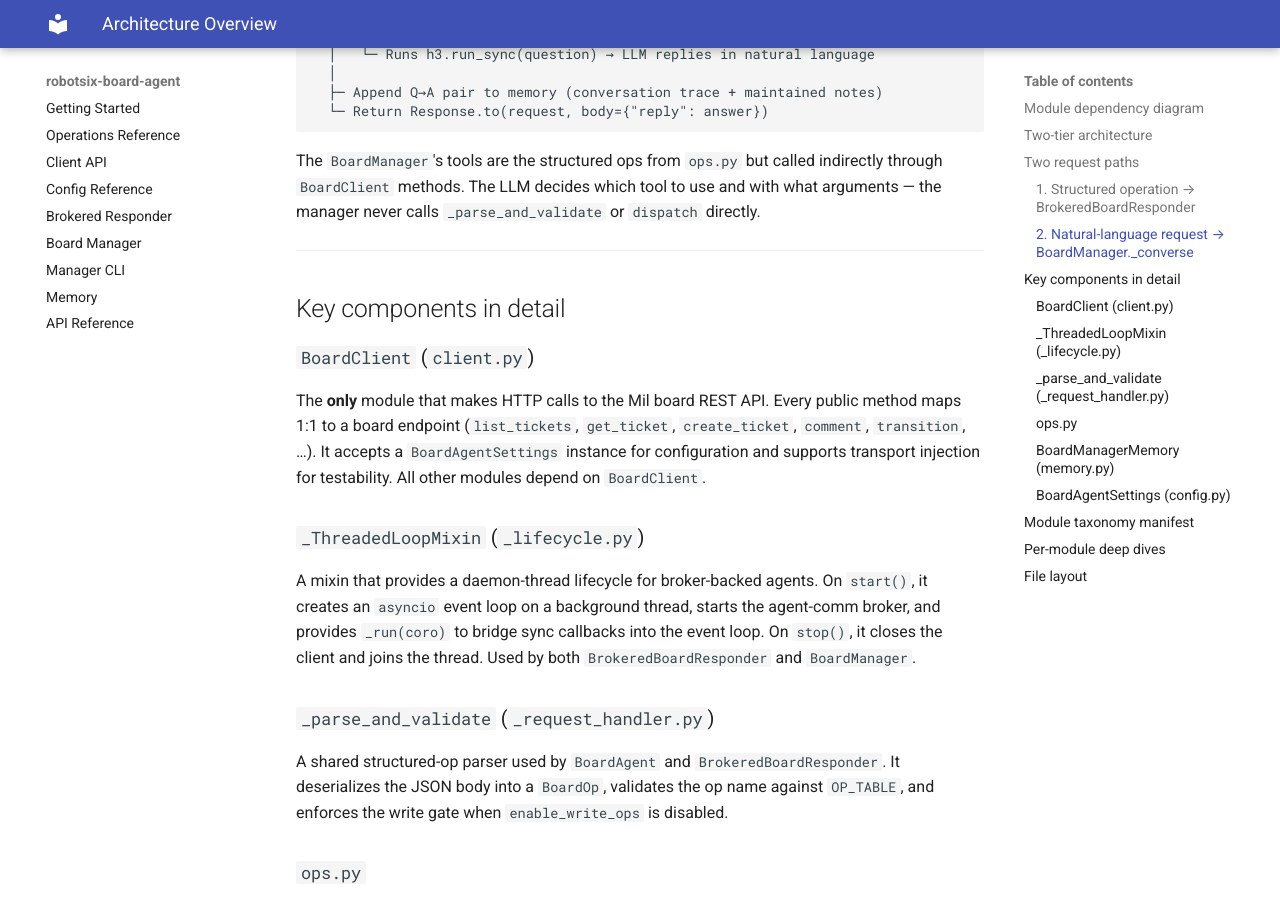
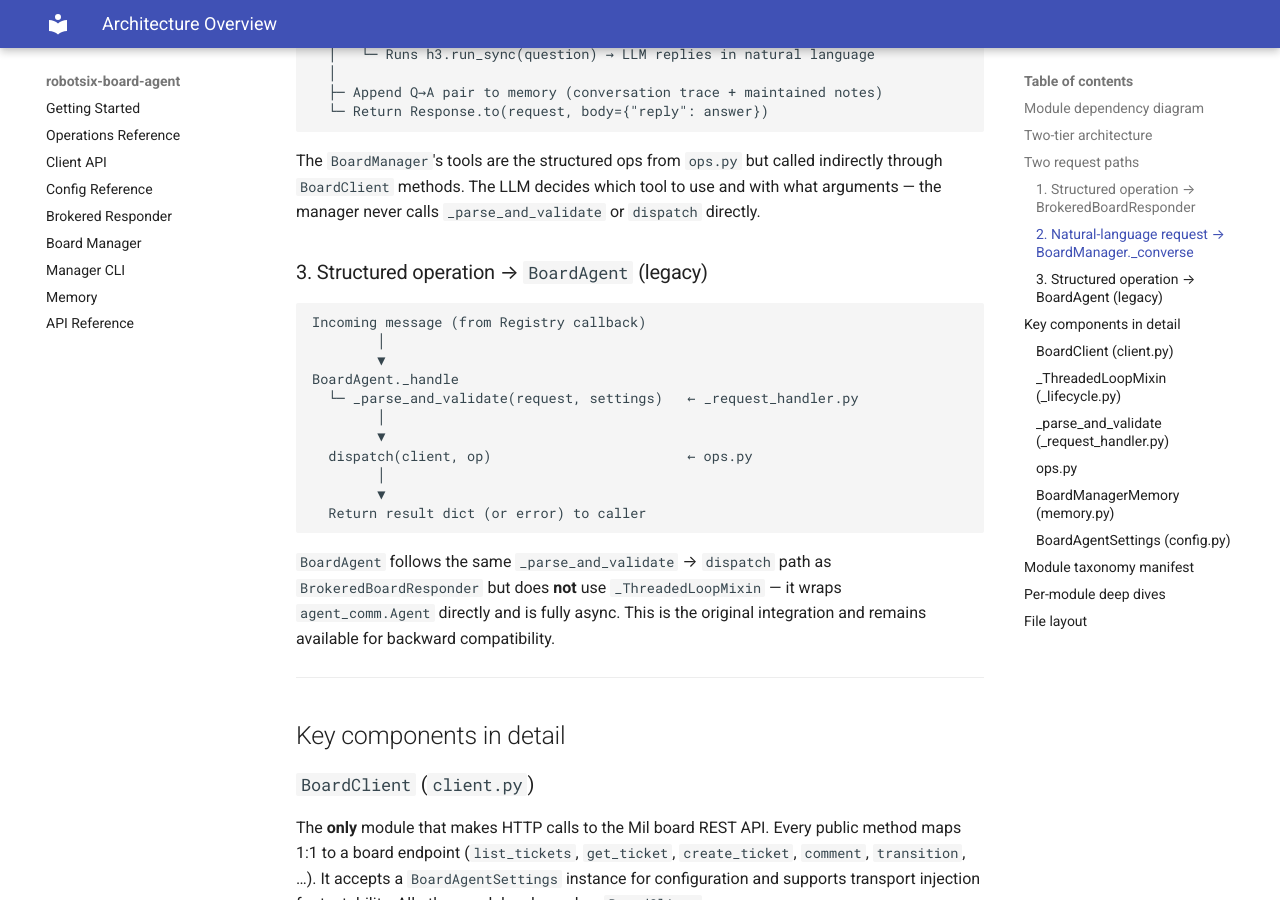
Before and after one commit to damien-robotsix/robotsix-board-agent, an MkDocs documentation site: the page built from docs/architecture.md, in a window 1280 px wide and 900 px high, scrolled down 3149 px. Built offline with MkDocs 1.6.1 and Material for MkDocs 9.7.7, drawn with Linux system fonts in a browser that asks for light colours; some of the changed text lies outside the part shown.

````diff
--- a/docs/architecture.md
+++ b/docs/architecture.md
@@ -85,7 +85,8 @@
 entry point that uses the same structured-op dispatch but wraps the
 agent-comm `Agent` directly (no mixin). It is the original integration
 and remains available, though the brokered responder is preferred for new
-structured-op deployments.
+structured-op deployments. See [request path 3](#3-structured-operation--boardagent-legacy)
+below for its flow.
 
 ---
 
@@ -149,6 +150,27 @@
 called indirectly through `BoardClient` methods. The LLM decides which
 tool to use and with what arguments — the manager never calls
 `_parse_and_validate` or `dispatch` directly.
+
+### 3. Structured operation → `BoardAgent` (legacy)
+
+```
+Incoming message (from Registry callback)
+        │
+        ▼
+BoardAgent._handle
+  └─ _parse_and_validate(request, settings)   ← _request_handler.py
+        │
+        ▼
+  dispatch(client, op)                        ← ops.py
+        │
+        ▼
+  Return result dict (or error) to caller
+```
+
+`BoardAgent` follows the same `_parse_and_validate` → `dispatch` path as
+`BrokeredBoardResponder` but does **not** use `_ThreadedLoopMixin` — it
+wraps `agent_comm.Agent` directly and is fully async. This is the original
+integration and remains available for backward compatibility.
 
 ---
 
````
